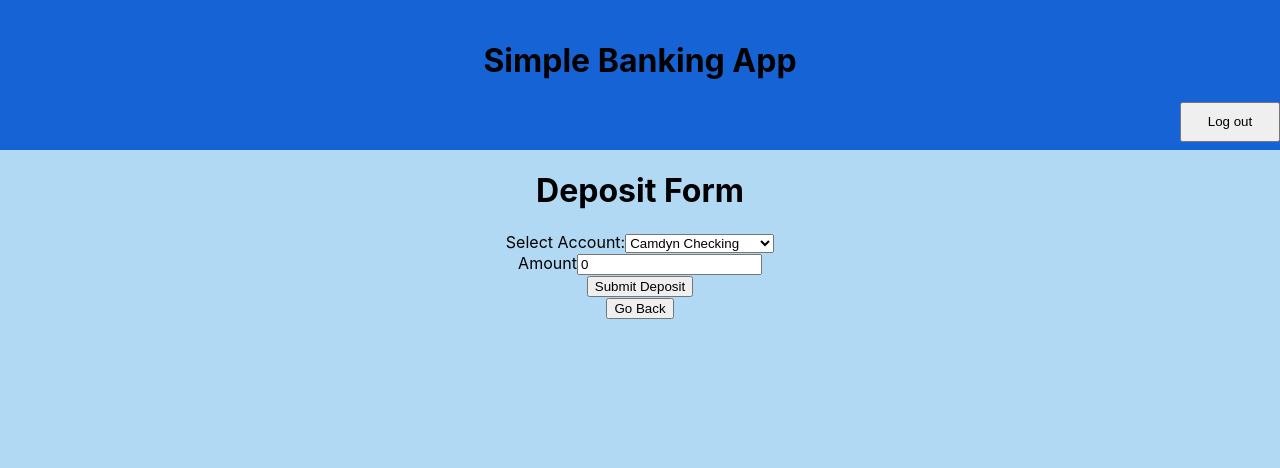
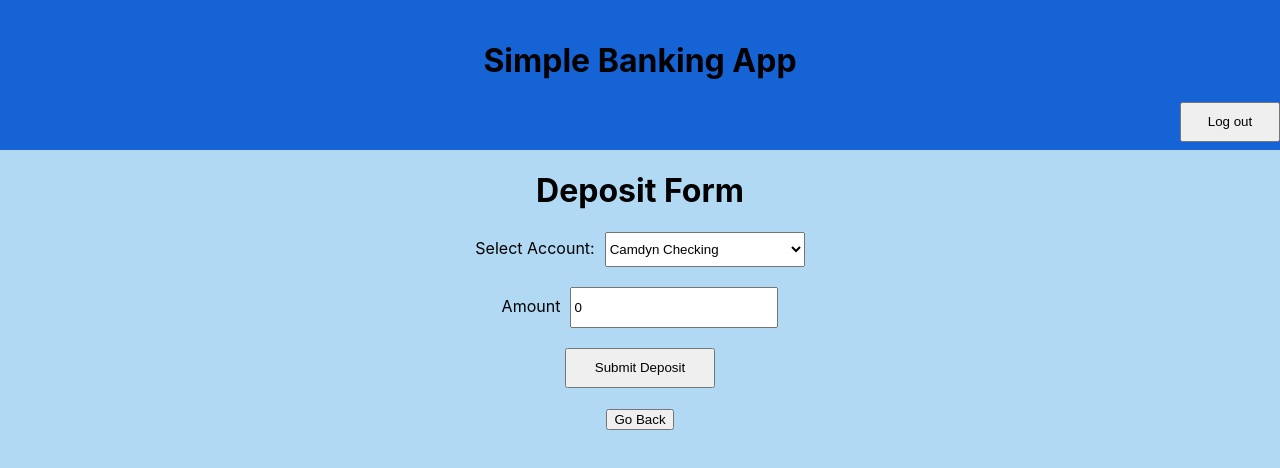
Before and after one commit to CamboSlice16/simple-banking-app, a React (Create React App) app in the folder frontend/simple-banking-app/: page /transaction/deposit in a window 1280 px wide. Shown: the top 468 px of the page. Built offline with nearby package versions, Linux system fonts and the light colour scheme.

Commit message:
Styling Transaction forms

```diff
--- /dev/null
+++ b/frontend/simple-banking-app/src/common/style/TransactionForms.css
@@ -0,0 +1,17 @@
+.transaction div {
+    padding-bottom: 20px;
+}
+
+.transaction input, select {
+    height: 35px;
+    width: 200px;
+}
+
+.transaction label {
+    padding-right: 10px;
+}
+
+.transaction button {
+    height: 40px;
+    width: 150px;
+}
--- a/frontend/simple-banking-app/src/components/Deposit/DepositPage.jsx
+++ b/frontend/simple-banking-app/src/components/Deposit/DepositPage.jsx
@@ -1,4 +1,4 @@
-import './DepositPage.css'
+import '../../common/style/TransactionForms.css'
 
 import { HOME_PAGE_URL } from '../../common/Constants'
 
@@ -49,7 +49,7 @@ const DepositPage = () => {
     return (
         <div>
             <h1>Deposit Form</h1>
-            <form onSubmit={handleSubmit}>
+            <form className="transaction" onSubmit={handleSubmit}>
                 <div>
                     <label htmlFor="account">Select Account:</label>
                     <select id="account" onChange={handleAccountChange}>
--- a/frontend/simple-banking-app/src/components/Transfer/TransferPage.jsx
+++ b/frontend/simple-banking-app/src/components/Transfer/TransferPage.jsx
@@ -1,4 +1,4 @@
-import './TransferPage.css'
+import '../../common/style/TransactionForms.css'
 
 import { HOME_PAGE_URL } from '../../common/Constants'
 
@@ -54,7 +54,7 @@ const TransferPage = () => {
     return (
         <div>
             <h1>Transfer Form</h1>
-            <form onSubmit={handleSubmit}>
+            <form className="transaction" onSubmit={handleSubmit}>
                 <div>
                     <label htmlFor="accountTo">Transfer To:</label>
                     <select id="accountTo" onChange={handleAccountToChange}>
--- a/frontend/simple-banking-app/src/components/Withdrawal/WithdrawalPage.jsx
+++ b/frontend/simple-banking-app/src/components/Withdrawal/WithdrawalPage.jsx
@@ -1,4 +1,4 @@
-import './WithdrawalPage.css'
+import '../../common/style/TransactionForms.css'
 
 import { HOME_PAGE_URL } from '../../common/Constants'
 
@@ -51,7 +51,7 @@ const WithdrawalPage = () => {
     return (
         <div>
             <h1>Withdrawal Form</h1>
-            <form onSubmit={handleSubmit}>
+            <form className="transaction" onSubmit={handleSubmit}>
                 <div>
                     <label htmlFor="account">Select Account:</label>
                     <select id="account" onChange={handleAccountChange}>
```
Also changed, not shown: frontend/simple-banking-app/src/components/Deposit/DepositPage.css (deleted).
